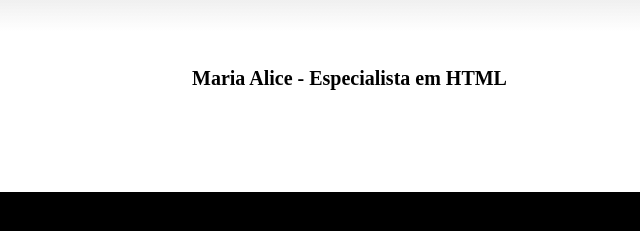
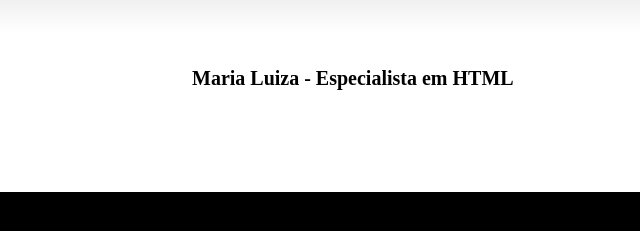
Before and after one commit to Lobato-Fernanda/Trabalho_Final, a plain HTML site: page quemsomos.html in a window 1280 px wide. Shown: the part 1408-1639 px from the top of the page, 0-640 px from the left. Drawn offline with Linux system fonts and the light colour scheme.

Commit message:
Update quemsomos.html

```diff
--- a/quemsomos.html
+++ b/quemsomos.html
@@ -25,7 +25,7 @@
         <img src="Marcelo.png" alt="foto da marcelo henrique" height="35%" width="35%">
         <strong class = "apresentacao__equipe">  Marcelo Henrique - Especialista em Java</strong>
         <img src="Maria.png" alt="foto da maria" height="35%" width="35%">
-        <strong class = "apresentacao__equipe"> Maria Alice - Especialista em HTML</strong>
+        <strong class = "apresentacao__equipe"> Maria Luiza - Especialista em HTML</strong>
         </section>
     </main>
     <footer class="rodape">
```
